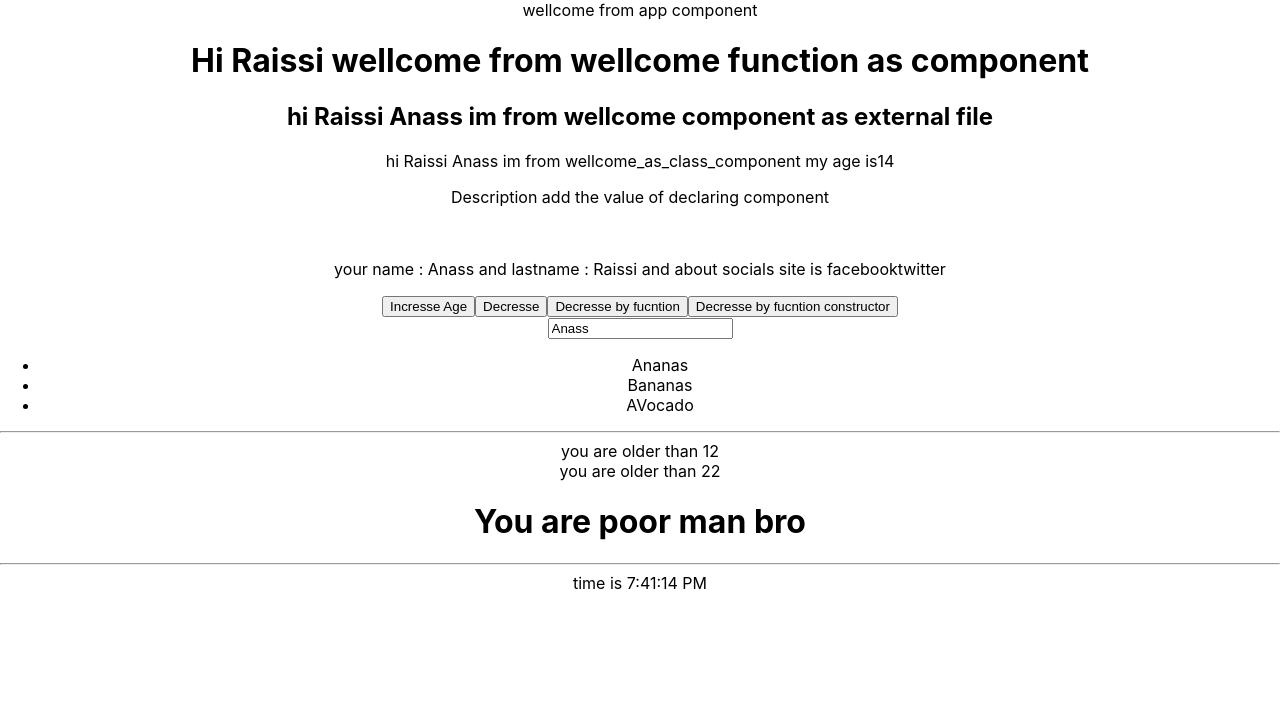
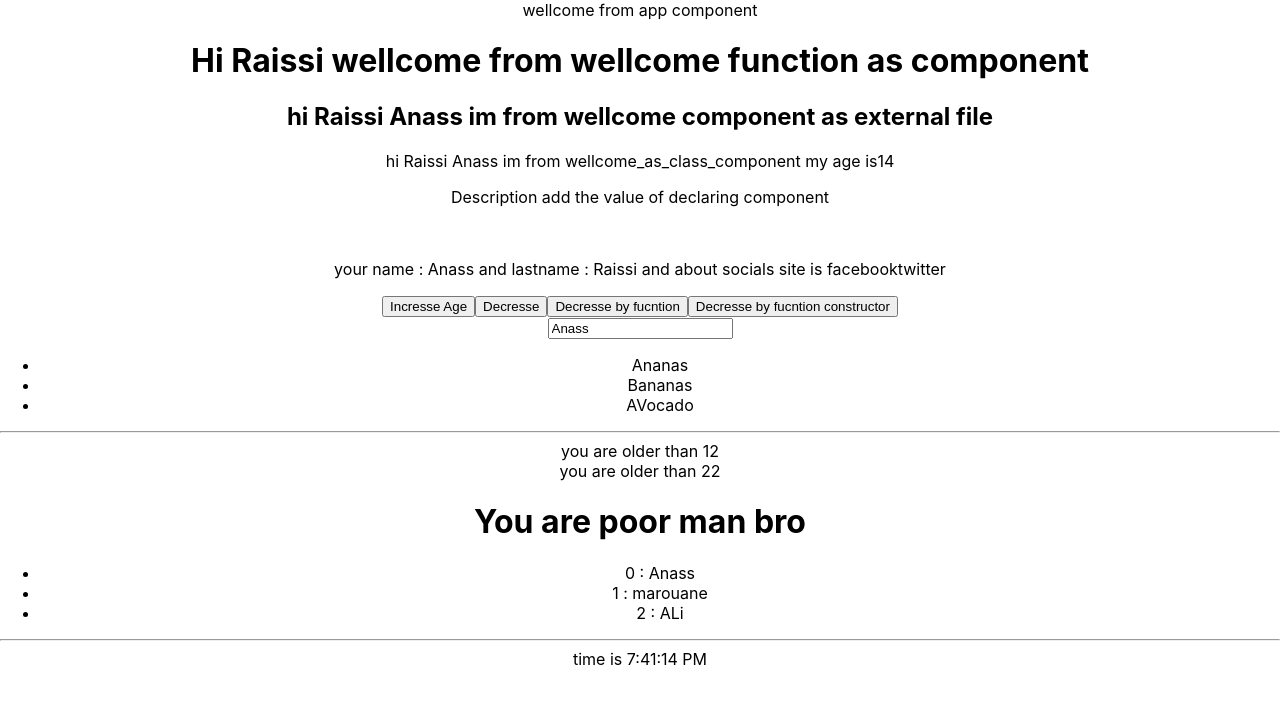
Before and after one commit to anassraissi/react_js_once, a React (Create React App) app: page / in a window 1280 px wide. Shown: the top 704 px of the page. Built offline with nearby package versions, Linux system fonts and the light colour scheme.

Commit message:
print array of object by map

```diff
--- a/src/condition.js
+++ b/src/condition.js
@@ -9,15 +9,24 @@ function Conditions(props){
 
     }
     else{
-        // afficher='you are poor man';
+        // afficher='you are poor man';        afficher=<h1>You are rich man<h1/>;
+
         afficher=<h1>You are poor man bro</h1>;
 
     }
+    let users=[
+        {id:1,name:'Anass',age:27},
+        {id:2,name:'marouane',age:26},
+        {id:3,name:'ALi',age:25}
+    ]
         return <div>
             <hr></hr>
             {age>12 ? <div>you are older than 12</div> : <div>you are smaller than 12</div> }
             {age>22 ? <div>you are older than 22</div> : null }
             {afficher}
+            <ul>
+            {users.map((users,index) => <li  key={users.id}>{index} : {users.name}</li>)}
+            </ul>
 
         </div>
 
```
